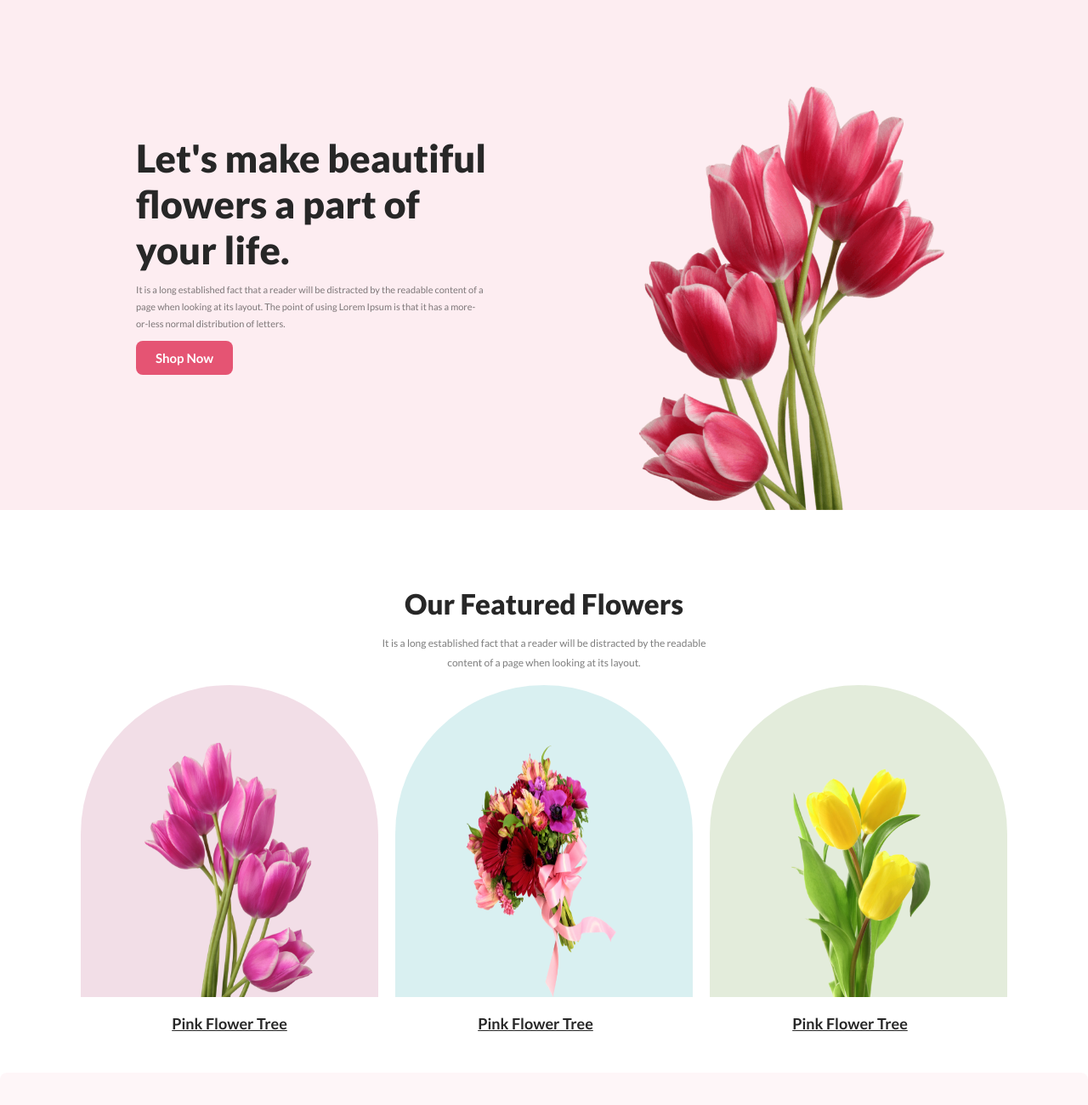
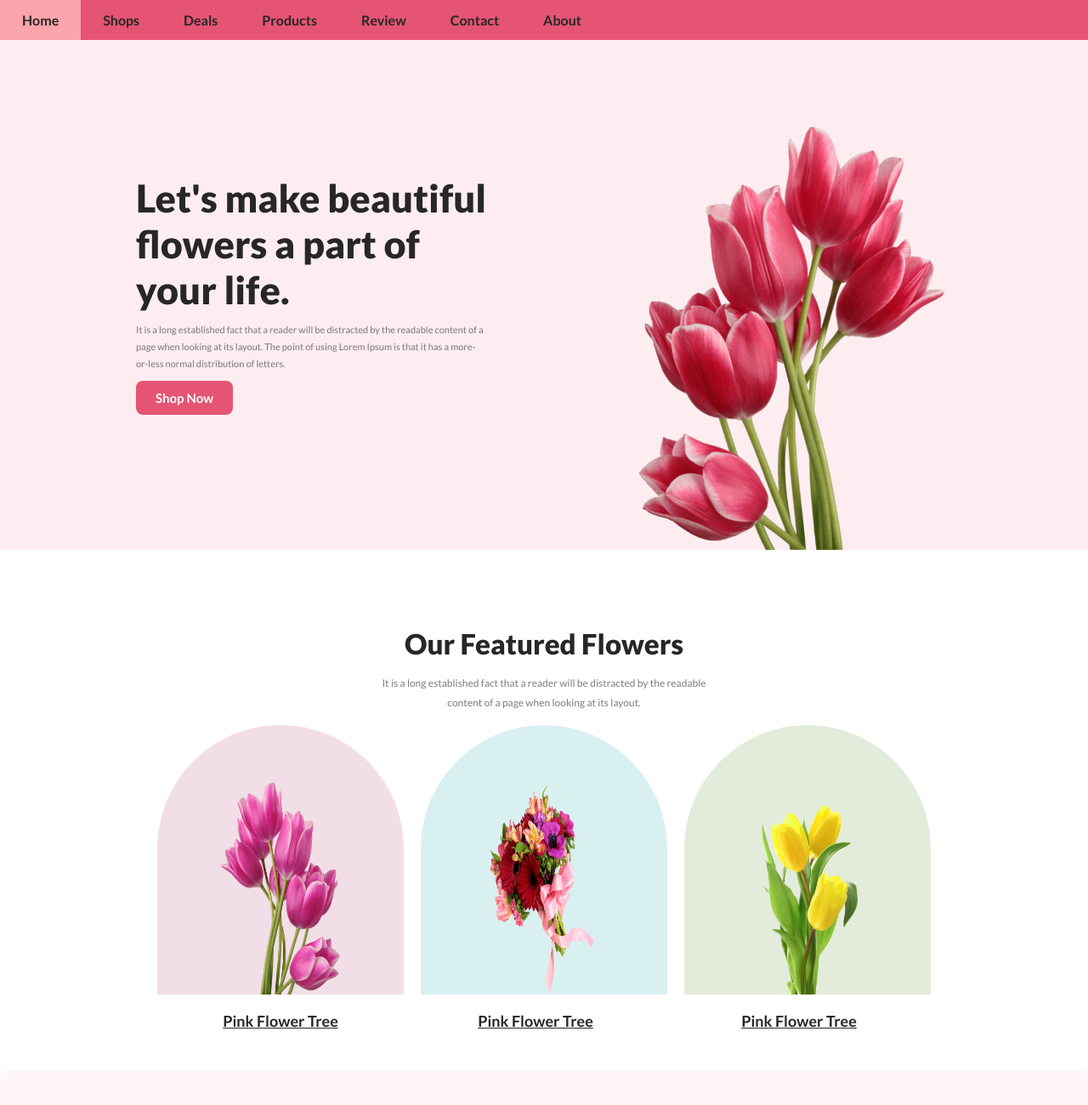
Before and after one commit to iamtomal/assignment-1-flower-shop, a plain HTML site: page index.html in a window 1280 px wide. Shown: the top 1300 px of the page at 85% size. Drawn offline with Linux system fonts and the light colour scheme.

Commit message:
added all section

```diff
--- a/index.html
+++ b/index.html
@@ -16,6 +16,18 @@
 
 <body>
     <!--first banner start-->
+    <section class="nav">
+
+<ul>
+    <li><a href="#home">Home</a></li>
+    <li><a href="#shops">Shops</a></li>
+    <li><a href="#deals">Deals</a></li>
+    <li><a href="#product">Products</a></li>
+    <li><a href="#review">Review</a></li>
+    <li><a href="#contact">Contact</a></li>
+    <li><a href="#about">About</a></li>
+  </ul>
+    </section>
     <header class="banner">
         <div class="banner-content">
             <h1 class="banner-title">Let's make
@@ -60,7 +72,7 @@
             <div>
                 <main class="sale-banner">
                     <div class="sale-banner-content">
-                        <h1 class="sale-heading-title">Hot Deal ! Sale Up To 25% <span style="color:rgb(255, 0, 0)";> Off</span> </h1>
+                        <h1 class="sale-heading-title">Hot Deal ! Sale Up To 25% <span style="color:#E55473";> Off</span> </h1>
                         <p class="sale-heading-discription">It is a long established fact that a reader will be distracted by the readable content of a page when looking at its layout..</p>
                         <button class="sign-up-btn">Sign Up</button>
                     </div>
--- a/style.css
+++ b/style.css
@@ -2,6 +2,34 @@
 *{
     margin: 0;
 }
+
+ul {
+    list-style-type: none;
+    margin: 0;
+    padding: 0;
+    overflow: hidden;
+    background-color: #E55473;
+  }
+
+  li {
+    float: left;
+  }
+
+  li a {
+    display: block;
+    font-family: Lato;
+    font-weight: 700;
+    color: #272727;
+    text-align: center;
+    padding: 14px 26px;
+    text-decoration: none;
+    justify-content:center;
+  }
+
+  li a:hover {
+    background-color: #ffb9b9ce;
+  }
+  /*Navigation end*/
 .banner{
     display: flex;
     align-items: center;
@@ -83,16 +111,16 @@
 }
 
 .image1{
-    width: 200px;
-    height: 300px;
+    width: 140px;
+    height: 250px;
     padding: 67px 75px 0 75px;
     border-radius: 300px 300px 0px 0px;
     background: rgba(167, 33, 98, 0.15);
 
 }
 .image2{
-    width: 200px;
-    height: 300px;
+    width: 140px;
+    height: 250px;
     padding: 67px 75px 0 75px;
     margin-left: 20px;
     border-radius: 300px 300px 0px 0px;
@@ -101,8 +129,8 @@
 
 }
 .image3{
-    width: 200px;
-    height: 300px;
+    width: 140px;
+    height: 250px;
     padding: 67px 75px 0 75px;
     margin-left: 20px;
     border-radius: 300px 300px 0px 0px;
@@ -192,7 +220,7 @@
     position: relative;
 }
 .deals-image{
-    width: 940px;
+    width: 900px;
     height: 300px;
     border-radius: 8px;
 }
```
